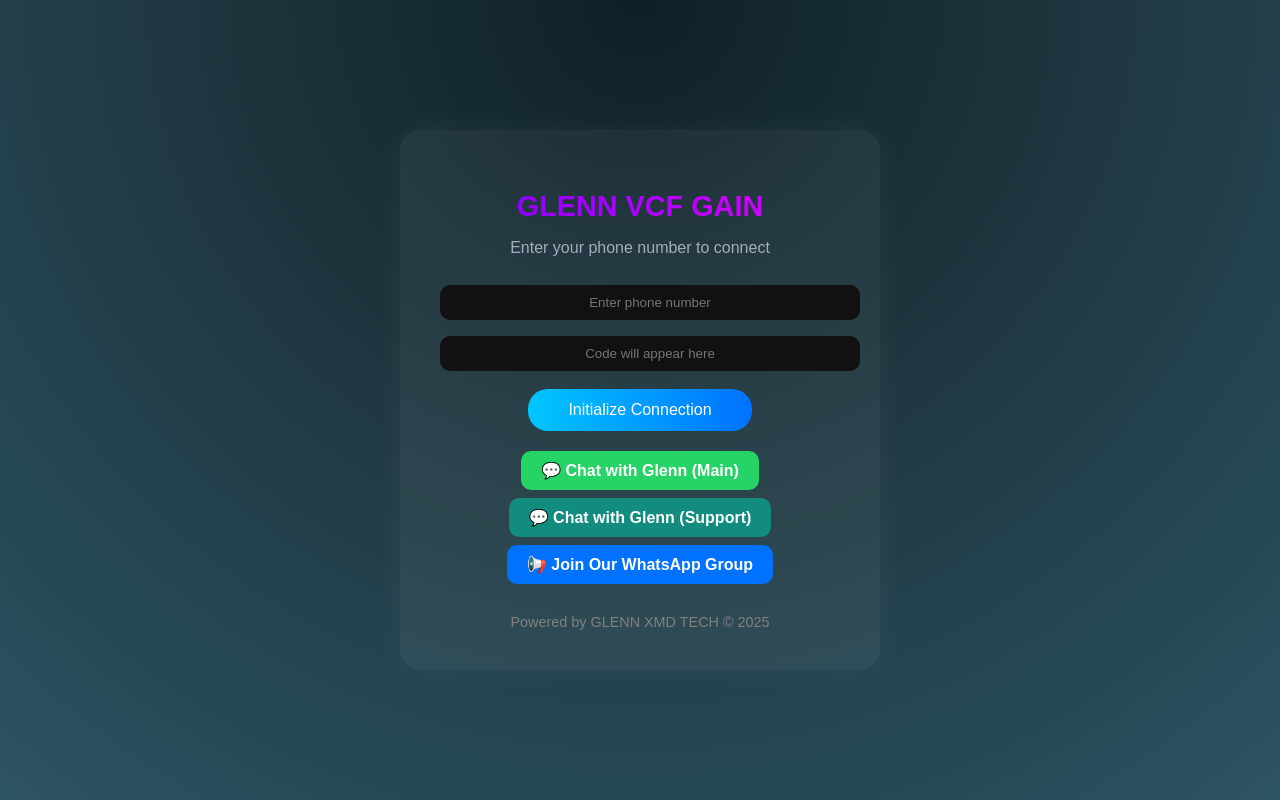
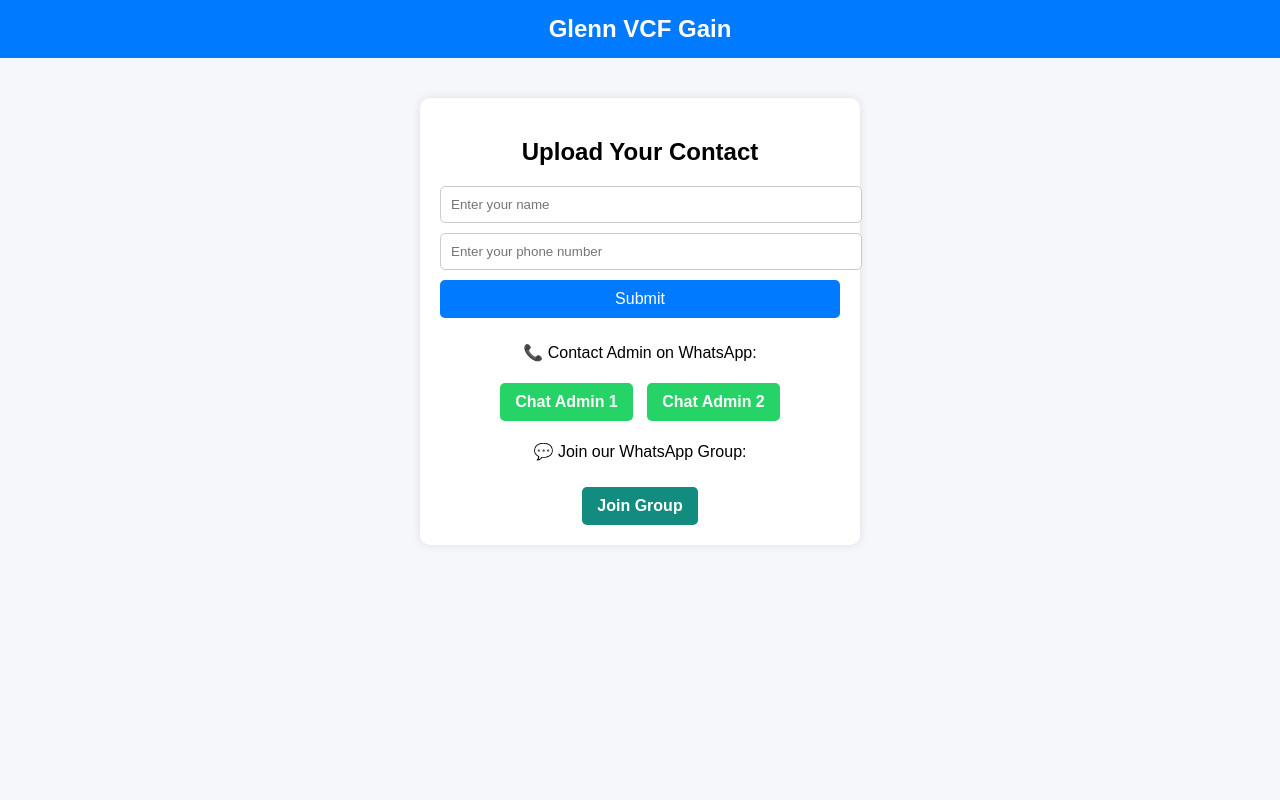
Before and after one commit to Glenn254/Contact-vcf-, a website: page index.html in a window 1280 px wide. Drawn offline with Linux system fonts and the light colour scheme.

Commit message:
Update index.html

```diff
--- a/index.html
+++ b/index.html
@@ -1,118 +1,140 @@
 <!DOCTYPE html>
 <html lang="en">
 <head>
-  <meta charset="UTF-8">
-  <meta name="viewport" content="width=device-width, initial-scale=1.0">
-  <title>GLENN VCF GAIN</title>
+  <meta charset="UTF-8" />
+  <meta name="viewport" content="width=device-width, initial-scale=1.0" />
+  <title>Glenn VCF Gain</title>
   <style>
     body {
+      font-family: Arial, sans-serif;
+      background-color: #f5f7fa;
       margin: 0;
-      height: 100vh;
-      display: flex;
-      flex-direction: column;
-      align-items: center;
-      justify-content: center;
-      background: radial-gradient(circle at top, #0f2027, #203a43, #2c5364);
-      font-family: 'Poppins', sans-serif;
-      color: white;
+      padding: 0;
       text-align: center;
     }
 
-    .card {
-      background: rgba(255, 255, 255, 0.05);
-      border-radius: 20px;
-      padding: 40px;
-      box-shadow: 0 0 30px rgba(255, 255, 255, 0.05);
-      width: 90%;
-      max-width: 400px;
+    header {
+      background-color: #007bff;
+      color: white;
+      padding: 15px 0;
+      font-size: 1.5em;
+      font-weight: bold;
     }
 
-    h1 {
-      font-size: 1.8rem;
-      background: linear-gradient(90deg, #7f00ff, #e100ff);
-      -webkit-background-clip: text;
-      -webkit-text-fill-color: transparent;
-      margin-bottom: 10px;
-    }
-
-    p {
-      color: #a0aec0;
-      margin-bottom: 20px;
+    section {
+      max-width: 400px;
+      margin: 40px auto;
+      background: white;
+      padding: 20px;
+      border-radius: 10px;
+      box-shadow: 0 0 10px rgba(0,0,0,0.1);
     }
 
     input {
+      padding: 10px;
+      margin-bottom: 10px;
       width: 100%;
-      margin: 8px 0;
-      padding: 10px;
-      border: none;
-      border-radius: 10px;
-      background-color: #111;
-      color: white;
-      text-align: center;
+      border: 1px solid #ccc;
+      border-radius: 5px;
     }
 
     button {
-      background: linear-gradient(90deg, #00c6ff, #0072ff);
+      background-color: #007bff;
+      color: white;
+      padding: 10px;
       border: none;
-      padding: 12px 40px;
-      border-radius: 20px;
-      color: white;
-      font-size: 1rem;
+      border-radius: 5px;
+      width: 100%;
+      font-size: 1em;
       cursor: pointer;
-      margin-top: 10px;
     }
 
-    .footer {
-      margin-top: 30px;
-      color: gray;
-      font-size: 0.9rem;
+    button:hover {
+      background-color: #0056b3;
+    }
+
+    .success-message {
+      display: none;
+      color: green;
+      margin-top: 15px;
+      font-weight: bold;
     }
 
     .contact-buttons {
-      margin-top: 20px;
+      margin-top: 25px;
     }
 
-    .contact-buttons a {
-      display: block;
-      margin: 8px auto;
-      padding: 10px 20px;
-      border-radius: 10px;
+    .whatsapp-btn {
+      display: inline-block;
+      background-color: #25D366;
+      color: white;
       text-decoration: none;
-      color: white;
+      padding: 10px 15px;
+      border-radius: 5px;
+      margin: 5px;
       font-weight: bold;
-      width: fit-content;
     }
 
-    .whatsapp {
-      background: #25D366;
-    }
-
-    .whatsapp2 {
-      background: #128C7E;
-    }
-
-    .group {
-      background: #0072ff;
+    .group-btn {
+      display: inline-block;
+      background-color: #128C7E;
+      color: white;
+      text-decoration: none;
+      padding: 10px 15px;
+      border-radius: 5px;
+      margin-top: 10px;
+      font-weight: bold;
     }
   </style>
 </head>
+
 <body>
-  <div class="card">
-    <h1>GLENN VCF GAIN</h1>
-    <p>Enter your phone number to connect</p>
+  <header>Glenn VCF Gain</header>
 
-    <input type="text" placeholder="Enter phone number">
-    <input type="text" placeholder="Code will appear here">
+  <section>
+    <h2>Upload Your Contact</h2>
+    <form id="contactForm">
+      <input type="text" id="name" name="name" placeholder="Enter your name" required />
+      <input type="tel" id="phone" name="phone" placeholder="Enter your phone number" required />
+      <button type="submit">Submit</button>
+    </form>
 
-    <button>Initialize Connection</button>
+    <p id="successMsg" class="success-message">
+      ✅ Submitted successfully! Text the admin to be verified.
+    </p>
 
     <div class="contact-buttons">
-      <a href="https://wa.me/254114398812" target="_blank" class="whatsapp">💬 Chat with Glenn (Main)</a>
-      <a href="https://wa.me/254755350451" target="_blank" class="whatsapp2">💬 Chat with Glenn (Support)</a>
-      <a href="https://chat.whatsapp.com/JpArBoMdjMl4a4PqQyK4rX?mode=wwc" target="_blank" class="group">📢 Join Our WhatsApp Group</a>
+      <p>📞 Contact Admin on WhatsApp:</p>
+      <a href="https://wa.me/254114398812" target="_blank" class="whatsapp-btn">Chat Admin 1</a>
+      <a href="https://wa.me/254755350451" target="_blank" class="whatsapp-btn">Chat Admin 2</a>
+
+      <p>💬 Join our WhatsApp Group:</p>
+      <a href="https://chat.whatsapp.com/JpArBoMdjMl4a4PqQyK4rX?mode=wwc" target="_blank" class="group-btn">
+        Join Group
+      </a>
     </div>
+  </section>
 
-    <div class="footer">Powered by GLENN XMD TECH © 2025</div>
-  </div>
+  <script>
+    document.getElementById("contactForm").addEventListener("submit", function(event) {
+      event.preventDefault(); // Prevent page reload
+
+      const name = document.getElementById("name").value.trim();
+      const phone = document.getElementById("phone").value.trim();
+
+      if (name && phone) {
+        // Save temporarily in localStorage (for now)
+        let contacts = JSON.parse(localStorage.getItem("contacts")) || [];
+        contacts.push({ name, phone });
+        localStorage.setItem("contacts", JSON.stringify(contacts));
+
+        // Show success message
+        document.getElementById("successMsg").style.display = "block";
+
+        // Clear form
+        document.getElementById("contactForm").reset();
+      }
+    });
+  </script>
 </body>
 </html>
```
